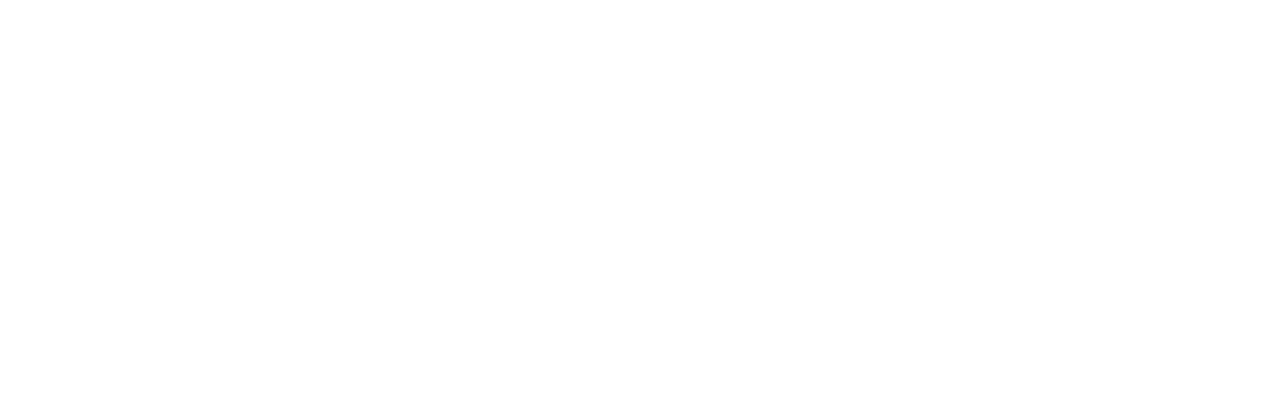
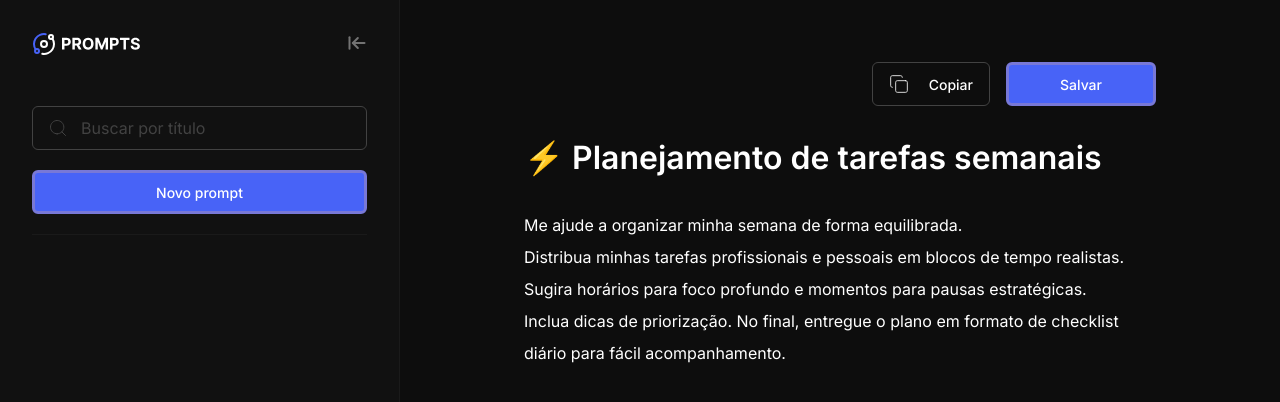
Before and after one commit to pedrocunhapessoamoema-stack/PCprojetos_pessoais, a plain HTML site: page index.html in a window 1280 px wide. Drawn offline with Linux system fonts and the light colour scheme.

Commit message:
Continuação do projeto

```diff
--- a/index.html
+++ b/index.html
@@ -3,13 +3,93 @@
   <head>
     <meta charset="UTF-8" />
     <meta name="viewport" content="width=device-width, initial-scale=1.0" />
+    <link
+      href="https://fonts.googleapis.com/css2?family=Inter:wght@400;500;600;700&display=swap"
+      rel="stylesheet"
+    />
     <link rel="icon" type="image/svg+xml" href="assets/favicon.svg" />
+    <link rel="stylesheet" href="styles.css" />
+
     <title>Prompts</title>
   </head>
   <body>
     <div class="app">
-      <aside class="sidebar"></aside>
-      <main class="main"></main>
+      <button class="icon-button open-toggle" id="btn-open">
+        <img src="assets/open.svg" alt="Abrir Menu" class="icon" />
+      </button>
+
+      <aside class="sidebar">
+        <header class="sidebar-header">
+          <img src="assets/logo.svg" alt="Logo" class="logo" />
+
+          <button class="icon-button" id="btn-collapse">
+            <img src="assets/collapse.svg" alt="Fechar Menu" class="icon" />
+          </button>
+        </header>
+
+        <div class="sidebar-content">
+          <div class="search-container">
+            <img
+              src="assets/search.svg"
+              alt="Buscar"
+              class="icon search-icon"
+            />
+
+            <input
+              type="text"
+              class="search-input"
+              id="search-input"
+              placeholder="Buscar por título"
+            />
+
+            <button class="btn-primary btn btn-full" id="btn-new">
+              Novo prompt
+            </button>
+          </div>
+        </div>
+      </aside>
+
+      <main class="main">
+        <header class="main-header">
+          <button id="btn-copy" class="btn-outline btn">
+            <img src="assets/copy.svg" alt="Copiar" class="icon" />
+            <span>Copiar</span>
+          </button>
+
+          <button id="btn-save" class="btn-primary btn w-150">Salvar</button>
+        </header>
+
+        <div
+          data-placeholder="Título do prompt"
+          class="editable-wrapper"
+          id="title-wrapper"
+        >
+          <h1 id="prompt-title" class="prompt-title" contenteditable="true">
+            ⚡ Planejamento de tarefas semanais
+          </h1>
+        </div>
+
+        <div
+          data-placeholder="Conteúdo do prompt ..."
+          class="editable-wrapper"
+          id="content-wrapper"
+        >
+          <div
+            id="prompt-content"
+            class="prompt-content"
+            contenteditable="true"
+          >
+            Me ajude a organizar minha semana de forma equilibrada.<br />
+            Distribua minhas tarefas profissionais e pessoais em blocos de tempo
+            realistas.<br />
+            Sugira horários para foco profundo e momentos para pausas
+            estratégicas.<br />
+            Inclua dicas de priorização. No final, entregue o plano em formato
+            de checklist diário para fácil acompanhamento.
+          </div>
+        </div>
+      </main>
     </div>
+    <script src="script.js"></script>
   </body>
 </html>
--- /dev/null
+++ b/script.js
@@ -0,0 +1,61 @@
+// Seletores dos elementos HTML por ID
+const elements = {
+  promptTitle: document.getElementById("prompt-title"),
+  promptContent: document.getElementById("prompt-content"),
+  titleWrapper: document.getElementById("title-wrapper"),
+  contentWrapper: document.getElementById("content-wrapper"),
+  btnOpen: document.getElementById("btn-open"),
+  btnCollapse: document.getElementById("btn-collapse"),
+  sidebar: document.querySelector(".sidebar"),
+}
+
+// Atualiza o estado do wrapper conforme o conteúdo do elemento
+function updateEditableWrapperState(element, wrapper) {
+  const hasText = element.textContent.trim().length > 0
+  wrapper.classList.toggle("is-empty", !hasText)
+}
+
+// Funções para abrir e fechar a sidebar
+function openSidebar() {
+  elements.sidebar.style.display = "flex"
+  elements.btnOpen.style.display = "none"
+}
+
+function closeSidebar() {
+  elements.sidebar.style.display = "none"
+  elements.btnOpen.style.display = "block"
+}
+
+// Atualiza o estado de todos os elementos editáveis
+function updateAllEditableStates() {
+  updateEditableWrapperState(elements.promptTitle, elements.titleWrapper)
+  updateEditableWrapperState(elements.promptContent, elements.contentWrapper)
+}
+
+// Adiciona ouvintes de input para atualizar wrappers em tempo real
+function attachAllEditableHandlers() {
+  elements.promptTitle.addEventListener("input", function () {
+    updateEditableWrapperState(elements.promptTitle, elements.titleWrapper)
+  })
+
+  elements.promptContent.addEventListener("input", function () {
+    updateEditableWrapperState(elements.promptContent, elements.contentWrapper)
+  })
+}
+
+// Inicialização
+function init() {
+  attachAllEditableHandlers()
+  updateAllEditableStates()
+
+  // Estado inicial: sidebar aberta, botão de abrir oculto
+  elements.sidebar.style.display = ""
+  elements.btnOpen.style.display = "none"
+
+  // Eventos para abrir/fechar sidebar
+  elements.btnOpen.addEventListener("click", openSidebar)
+  elements.btnCollapse.addEventListener("click", closeSidebar)
+}
+
+// Executa a inicialização ao carregar o script
+init()
--- /dev/null
+++ b/styles.css
@@ -0,0 +1,232 @@
+:root {
+  --white: #ffffff;
+
+  --accent-600: #4863f7;
+  --accent-500: #7878d7;
+
+  --alert-600: #ff5c5c;
+
+  --gray-900: #0d0d0d;
+  --gray-800: #111111;
+  --gray-700: #1a1a1a;
+  --gray-200: #424242;
+  --gray-100: #737373;
+}
+
+* {
+  margin: 0;
+  padding: 0;
+  box-sizing: border-box;
+}
+
+::-webkit-scrollbar {
+  width: 8px;
+}
+
+::-webkit-scrollbar-track {
+  background-color: transparent;
+}
+
+::-webkit-scrollbar-thumb {
+  background-color: var(--gray-100);
+}
+
+body,
+input,
+button {
+  font-family: "Inter", sans-serif;
+}
+
+body {
+  background-color: var(--gray-900);
+  color: var(--white);
+}
+
+.app {
+  display: flex;
+  height: 100vh;
+  width: 100vw;
+}
+
+.main {
+  display: flex;
+  flex-direction: column;
+  flex: 1;
+  padding: 62px 124px;
+  gap: 32px;
+
+  overflow-y: scroll;
+}
+
+.main-header {
+  display: flex;
+  justify-content: flex-end;
+  align-items: center;
+  gap: 16px;
+  width: 100%;
+}
+
+.btn {
+  gap: 20px;
+  height: 44px;
+  display: flex;
+  align-items: center;
+  font-weight: 500;
+  font-size: 14px;
+  border-radius: 6px;
+  cursor: pointer;
+}
+
+.btn-outline { /*Botão copiar*/
+  background: transparent;
+  border: 0.5px solid var(--gray-200);
+  color: var(--white);
+  padding: 0 16px;
+
+  transition: background-color 0.5s;
+}
+
+.btn-outline:hover {
+  background-color: var(--gray-200);
+}
+
+.icon {
+  width: 20px;
+  height: 20px;
+}
+
+.btn-primary {
+  background: var(--accent-600); /* Botão novo prompt*/
+  border: 3px solid var(--accent-500);
+  color: var(--white);
+  padding: 0 24px;
+  transition: opacity 0.5s;
+}
+
+.btn-primary:hover {
+  opacity: 0.8;
+}
+
+.w-150 {
+  width: 150px;
+  justify-content: center;
+}
+
+.prompt-title {
+  font-weight: 600;
+  font-size: 32px;
+  outline: none;
+}
+
+.prompt-content {
+  font-size: 16px;
+  color: var(--white);
+  outline: none;
+  line-height: 32px;
+}
+
+.editable-wrapper {
+  position: relative;
+}
+
+.editable-wrapper::before {
+  content: attr(data-placeholder);
+  position: absolute;
+  color: var(--gray-200);
+  pointer-events: none;
+  opacity: 0;
+}
+
+.editable-wrapper.is-empty::before {
+  opacity: 1;
+}
+
+#title-wrapper.is-empty {
+  font-size: 32px;
+  font-weight: 600;
+  color: var(--gray-200);
+}
+
+#content-wrapper.is-empty {
+  font-size: 16px;
+  color: var(--gray-200);
+  line-height: 32px;
+}
+
+.icon-button {
+  padding: 0;
+  border: none;
+  background: transparent;
+  cursor: pointer;
+}
+
+.open-toggle {
+  position: absolute;
+  top: 62px;
+  left: 62px;
+  display: none;
+}
+
+.sidebar {
+  width: 400px;
+  height: 100vh;
+  display: flex;
+  flex-direction: column;
+  gap: 50px;
+  padding: 32px;
+  background-color: var(--gray-800);
+  border-right: 0.5px solid var(--gray-700);
+}
+
+.sidebar-header {
+  display: flex;
+  align-items: center;
+  justify-content: space-between;
+}
+
+.sidebar-content {
+  display: flex;
+  flex-direction: column;
+}
+
+.search-container {
+  display: flex;
+  flex-direction: column;
+  width: 100%;
+  position: relative;
+  padding-bottom: 20px;
+  border-bottom: 1px solid var(--gray-700);
+  gap: 20px;
+}
+
+.search-icon {
+  position: absolute;
+  left: 16px;
+  top: 22px;
+  transform: translateY(-50%);
+}
+
+.search-input {
+  background: transparent;
+  height: 44px;
+  width: 100%;
+  border: 1px solid var(--gray-200);
+  outline: none;
+  color: var(--white);
+  font-size: 16px;
+  border-radius: 6px;
+  padding-left: 48px;
+}
+
+.search-input::placeholder {
+  color: var(--gray-200);
+}
+
+.btn-full {
+  width: 100%;
+  justify-content: center;
+}
+
+.logo {
+  height: 24px;
+}
```
